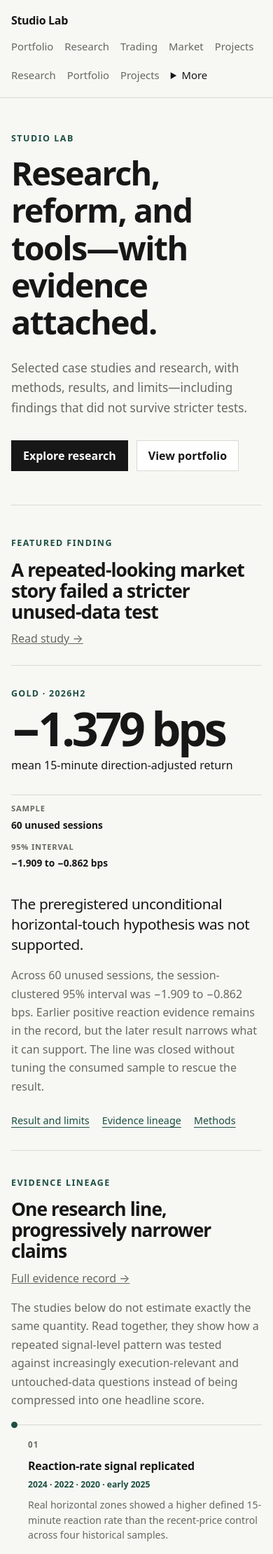
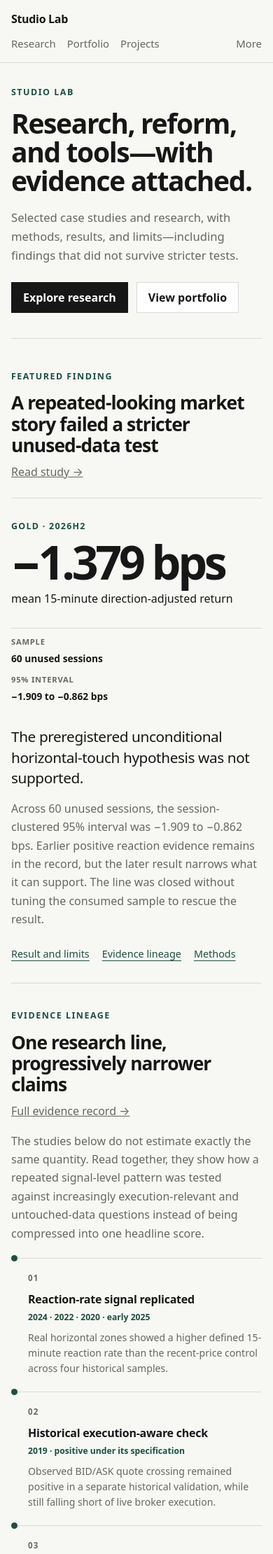
Before and after one commit to Josh-Temple/studio-lab-research, a Jekyll site: the page built from index.md, in a window 390 px wide. Shown: the top 2220 px of the page at 70% size. Built offline with Jekyll 4.4.1, drawn with Linux system fonts in a browser that asks for light colours.

Commit message:
Tighten mobile hero and navigation

```diff
--- a/assets/css/site.css
+++ b/assets/css/site.css
@@ -34,6 +34,7 @@ a:focus-visible { outline: 3px solid var(--accent); outline-offset: 3px; }
 .site-nav { display: flex; align-items: center; flex-wrap: wrap; gap: 18px; font-size: .93rem; }
 .site-nav a { text-decoration: none; color: var(--muted); }
 .site-nav a:hover { color: var(--text); }
+.site-nav-mobile { display: none; }
 
 .page-shell { padding-block: clamp(48px, 8vw, 96px); min-height: 72vh; }
 .eyebrow { margin: 0 0 12px; color: var(--accent); font-size: .78rem; font-weight: 750; letter-spacing: .12em; text-transform: uppercase; }
@@ -136,8 +137,27 @@ h3 { margin-top: 2.1em; font-size: 1.25rem; }
 }
 
 @media (max-width: 680px) {
-  .header-inner { align-items: flex-start; flex-direction: column; padding-block: 16px; gap: 12px; }
-  .site-nav { width: 100%; justify-content: flex-start; gap: 10px 16px; }
+  .header-inner { align-items: flex-start; flex-direction: column; padding-block: 14px; gap: 10px; }
+  .site-nav-desktop { display: none; }
+  .site-nav-mobile { display: flex; width: 100%; justify-content: flex-start; gap: 10px 16px; position: relative; }
+  .site-nav-mobile > a { flex: 0 0 auto; white-space: nowrap; }
+  .nav-more { position: relative; margin-left: auto; }
+  .nav-more summary { color: var(--muted); cursor: pointer; list-style: none; white-space: nowrap; }
+  .nav-more summary::-webkit-details-marker { display: none; }
+  .nav-more[open] summary { color: var(--text); }
+  .nav-more-menu {
+    position: absolute;
+    top: calc(100% + 10px);
+    right: 0;
+    z-index: 30;
+    display: grid;
+    min-width: 190px;
+    padding: 6px 12px;
+    border: 1px solid var(--line);
+    background: var(--surface);
+  }
+  .nav-more-menu a { padding: 10px 0; border-bottom: 1px solid var(--line); white-space: nowrap; }
+  .nav-more-menu a:last-child { border-bottom: 0; }
   .research-heading-row { display: block; }
   .research-heading-row .status { margin-top: 18px; }
   .research-item { grid-template-columns: 1fr; gap: 12px; }
@@ -278,12 +298,14 @@ h3 { margin-top: 2.1em; font-size: 1.25rem; }
   .link-panel { min-height: 0; }
 }
 @media (max-width: 680px) {
-  .dashboard-hero h1 { font-size: clamp(2.45rem, 12vw, 4rem); }
+  .page-shell { padding-block: 32px 72px; }
+  .hero { padding-bottom: 36px; }
+  .dashboard-hero h1 { font-size: clamp(2.05rem, 10vw, 3rem); line-height: 1.06; }
+  .dashboard-hero .lede { margin-top: 18px; font-size: 1.04rem; }
+  .hero-actions { margin-top: 24px; }
   .section-heading { align-items: flex-start; flex-direction: column; gap: 10px; }
   .finding-number strong { font-size: clamp(3.2rem, 17vw, 5.5rem); }
   .link-grid { grid-template-columns: 1fr; }
-  .site-nav { flex-wrap: nowrap; overflow-x: auto; max-width: 100%; padding-bottom: 4px; scrollbar-width: thin; }
-  .site-nav a { flex: 0 0 auto; white-space: nowrap; }
 }
 
 
```
